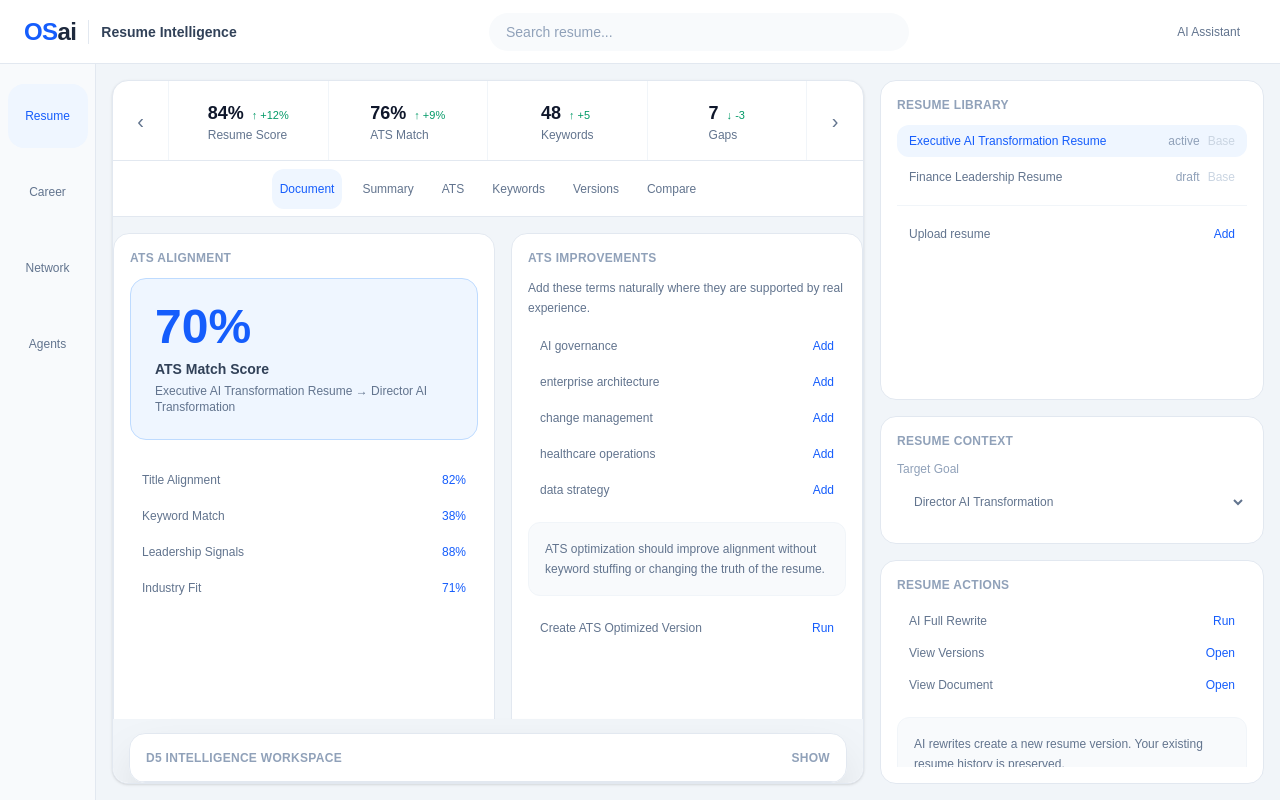
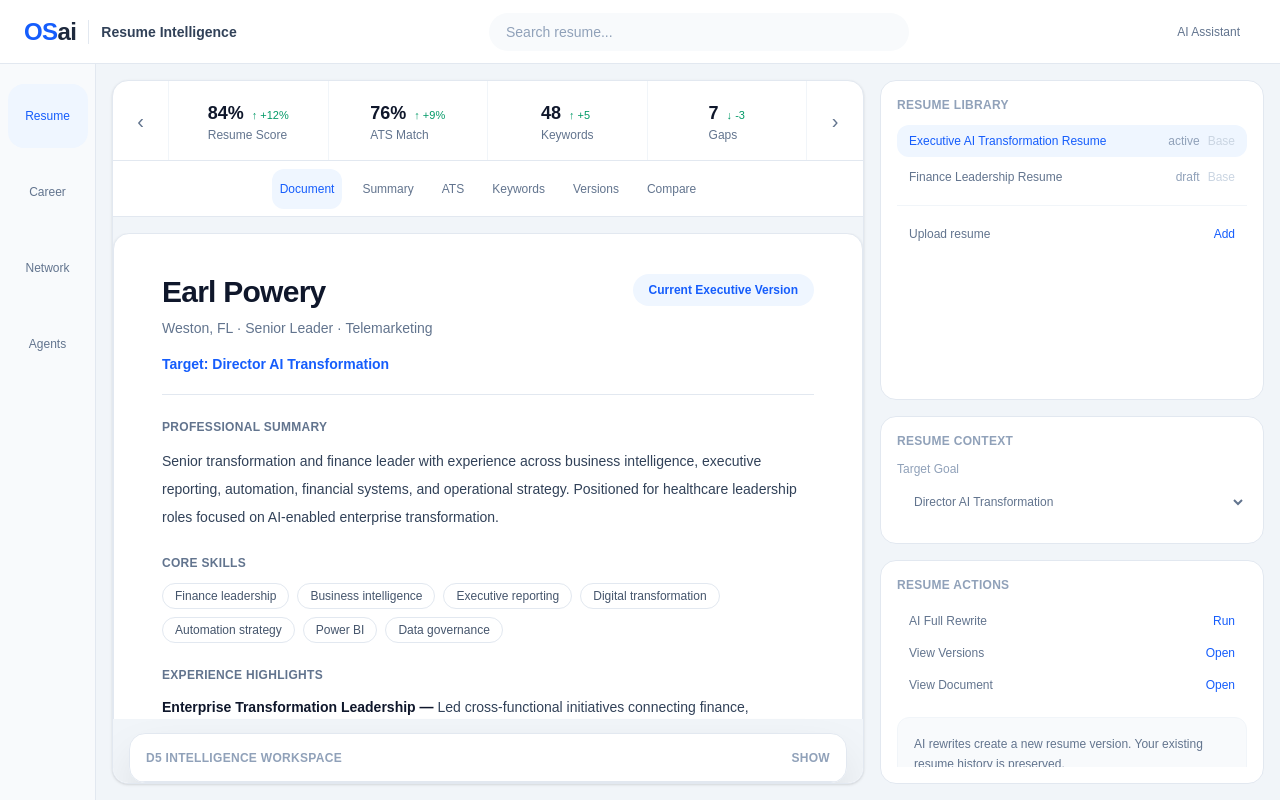
Before and after one commit to OrbitSystemsAi/career-pivot, a Next.js app: page / in a window 1280 px wide. Both pictures are taken after a click on the button "Resume". Built offline with nearby package versions, Linux system fonts and the light colour scheme.

Commit message:
Fix resume view routing

```diff
--- a/modules/resume/components/ResumeDocument.tsx
+++ b/modules/resume/components/ResumeDocument.tsx
@@ -1,45 +1,16 @@
 "use client";
 
+import { useState } from "react";
 import ActionRow from "@/core/ui/ActionRow";
 import PanelCard from "@/core/ui/PanelCard";
 import { useUser } from "@/core/user/UserProvider";
+import { resumeDocumentData } from "../data/resumeDocumentData";
 
-const targetKeywords = [
-  "AI governance",
-  "enterprise architecture",
-  "change management",
-  "healthcare operations",
-  "digital transformation",
-  "data strategy",
-  "executive reporting",
-  "automation",
-];
+type PreviewMode = "preview" | "text" | "debug";
 
-function normalize(value: string) {
-  return value.toLowerCase().trim();
-}
-
-function getDetectedKeywords(skills: string[], rawText: string) {
-  const normalizedText = normalize(rawText);
-
-  return targetKeywords.filter((keyword) => {
-    const normalizedKeyword = normalize(keyword);
-
-    return (
-      normalizedText.includes(normalizedKeyword) ||
-      skills.some((skill) => normalize(skill).includes(normalizedKeyword))
-    );
-  });
-}
-
-function getMissingKeywords(skills: string[], rawText: string) {
-  const detected = getDetectedKeywords(skills, rawText);
-
-  return targetKeywords.filter((keyword) => !detected.includes(keyword));
-}
-
-export default function ResumeATS() {
-  const { user, activeResumeId, optimizeResume } = useUser();
+export default function ResumeDocument() {
+  const [previewMode, setPreviewMode] = useState<PreviewMode>("preview");
+  const { user, activeResumeId } = useUser();
 
   const activeResume =
     user.resumes.find((resume) => resume.id === activeResumeId) ??
@@ -50,123 +21,276 @@ export default function ResumeATS() {
       (version) => version.id === activeResume.currentVersionId
     ) ?? activeResume?.versions[0];
 
-  const parsedDocument = activeVersion?.parsedDocument;
-  const structuredResume = parsedDocument?.structuredResume;
-
   const targetGoal = user.goals.find(
     (goal) => goal.id === activeResume?.targetGoalId
   );
 
-  const skills = structuredResume?.skills ?? user.skills;
-  const rawText = parsedDocument?.rawText ?? skills.join(" ");
-
-  const detectedKeywords = getDetectedKeywords(skills, rawText);
-  const missingKeywords = getMissingKeywords(skills, rawText);
-
-  const keywordScore =
-    targetKeywords.length > 0
-      ? Math.round((detectedKeywords.length / targetKeywords.length) * 100)
-      : 0;
-
-  const titleAlignment = targetGoal?.title ? 82 : 55;
-  const leadershipSignals = rawText.toLowerCase().includes("leader") ? 88 : 65;
-  const industryFit = targetGoal?.industry
-    ? rawText.toLowerCase().includes(targetGoal.industry.toLowerCase())
-      ? 84
-      : 71
-    : 60;
-
-  const atsScore = Math.round(
-    (keywordScore + titleAlignment + leadershipSignals + industryFit) / 4
+  const savedDocumentContent = resumeDocumentData.find(
+    (item) => item.resumeId === activeResume?.id
   );
 
-  const atsBreakdown = [
-    {
-      label: "Title Alignment",
-      value: `${titleAlignment}%`,
-    },
-    {
-      label: "Keyword Match",
-      value: `${keywordScore}%`,
-    },
-    {
-      label: "Leadership Signals",
-      value: `${leadershipSignals}%`,
-    },
-    {
-      label: "Industry Fit",
-      value: `${industryFit}%`,
-    },
-  ];
+  const parsedDocument = activeVersion?.parsedDocument;
+  const structuredResume = parsedDocument?.structuredResume;
 
-  function handleOptimizeATS() {
-    if (!activeResume) {
+  function handlePrint() {
+    window.print();
+  }
+
+  function handleDownloadOriginal() {
+    if (!parsedDocument?.originalFileDataUrl) {
       return;
     }
 
-    optimizeResume(activeResume.id, "ats");
+    const link = document.createElement("a");
+    link.href = parsedDocument.originalFileDataUrl;
+    link.download =
+      parsedDocument.originalFileName ?? parsedDocument.fileName ?? "resume.docx";
+
+    document.body.appendChild(link);
+    link.click();
+    document.body.removeChild(link);
   }
+
+  if (parsedDocument?.htmlPreview && !savedDocumentContent) {
+    const canDownloadOriginal = Boolean(parsedDocument.originalFileDataUrl);
 
     return (
       <div className="h-full w-full overflow-auto">
-      <div className="grid h-full min-h-[520px] grid-cols-[1fr_22rem] gap-4">
-        <PanelCard title="ATS Alignment">
-          <div className="mb-6 rounded-2xl border border-blue-200 bg-blue-50 p-6">
-            <div className="text-5xl font-bold text-blue-600">
-              {atsScore}%
+        <div className="sticky top-0 z-20 flex items-center justify-between border-b border-slate-200 bg-slate-100 px-4 py-3">
+          <div>
+            <div className="text-xs font-semibold uppercase tracking-wide text-slate-400">
+              Document
             </div>
 
-            <div className="mt-2 text-sm font-semibold text-slate-700">
-              ATS Match Score
-            </div>
-
-            <div className="mt-1 text-xs text-slate-500">
-              {activeResume?.name ?? "Selected resume"} →{" "}
-              {targetGoal?.title ?? "Target role"}
+            <div className="mt-1 text-sm font-semibold text-slate-700">
+              {parsedDocument.fileName}
             </div>
           </div>
 
-          <div className="space-y-1">
-            {atsBreakdown.map((item) => (
-              <ActionRow
-                key={item.label}
-                label={item.label}
-                value={item.value}
-              />
-            ))}
+          <div className="flex gap-2">
+            <button
+              onClick={() => setPreviewMode("preview")}
+              className={`rounded-xl border border-slate-200 bg-white px-3 py-2 text-xs font-semibold ${
+                previewMode === "preview"
+                  ? "text-blue-600"
+                  : "text-slate-500 hover:bg-blue-50 hover:text-blue-600"
+              }`}
+            >
+              Preview
+            </button>
+
+            <button
+              onClick={() => setPreviewMode("text")}
+              className={`rounded-xl border border-slate-200 bg-white px-3 py-2 text-xs font-semibold ${
+                previewMode === "text"
+                  ? "text-blue-600"
+                  : "text-slate-500 hover:bg-blue-50 hover:text-blue-600"
+              }`}
+            >
+              Parsed Text
+            </button>
+
+            <button
+              onClick={() => setPreviewMode("debug")}
+              className={`rounded-xl border border-slate-200 bg-white px-3 py-2 text-xs font-semibold ${
+                previewMode === "debug"
+                  ? "text-blue-600"
+                  : "text-slate-500 hover:bg-blue-50 hover:text-blue-600"
+              }`}
+            >
+              Debug
+            </button>
+
+            <button
+              onClick={handlePrint}
+              className="rounded-xl border border-slate-200 bg-white px-3 py-2 text-xs font-semibold text-slate-500 hover:bg-blue-50 hover:text-blue-600"
+            >
+              Print
+            </button>
+
+            <button
+              onClick={handleDownloadOriginal}
+              disabled={!canDownloadOriginal}
+              className={`rounded-xl border border-slate-200 bg-white px-3 py-2 text-xs font-semibold ${
+                canDownloadOriginal
+                  ? "text-slate-500 hover:bg-blue-50 hover:text-blue-600"
+                  : "cursor-not-allowed text-slate-300"
+              }`}
+            >
+              Download Original
+            </button>
           </div>
-        </PanelCard>
-
-        <PanelCard title="ATS Improvements">
-          <div className="mb-3 text-xs leading-5 text-slate-500">
-            Add these terms naturally where they are supported by real
-            experience.
         </div>
 
-          <div className="space-y-1">
-            {missingKeywords.length === 0 ? (
-              <ActionRow label="No major keyword gaps" value="Good" />
-            ) : (
-              missingKeywords.map((keyword) => (
-                <ActionRow key={keyword} label={keyword} action="Add" />
-              ))
+        <div className="bg-slate-100 px-8 py-6">
+          {previewMode === "preview" && (
+            <div className="mx-auto min-h-[1056px] w-full max-w-[816px] rounded-sm border border-slate-200 bg-white px-12 py-10 shadow-sm print:mx-0 print:max-w-none print:border-0 print:shadow-none">
+              <div
+                className="resume-preview text-sm leading-7 text-slate-800 [&_a]:text-blue-600 [&_h1]:mb-3 [&_h1]:text-3xl [&_h1]:font-bold [&_h2]:mt-6 [&_h2]:text-sm [&_h2]:font-bold [&_h2]:uppercase [&_h2]:tracking-wide [&_h2]:text-blue-600 [&_li]:ml-5 [&_li]:list-disc [&_p]:mb-3 [&_strong]:font-bold [&_table]:w-full [&_td]:align-top"
+                dangerouslySetInnerHTML={{
+                  __html: parsedDocument.htmlPreview,
+                }}
+              />
+            </div>
           )}
+
+          {previewMode === "text" && (
+            <div className="mx-auto min-h-[1056px] w-full max-w-[816px] rounded-sm border border-slate-200 bg-white px-12 py-10 shadow-sm">
+              <div className="mb-4 text-xs font-semibold uppercase tracking-wide text-slate-400">
+                Extracted Text
               </div>
 
-          <div className="mt-4 rounded-xl border border-slate-100 bg-slate-50 p-4 text-xs leading-5 text-slate-500">
-            ATS optimization should improve alignment without keyword stuffing
-            or changing the truth of the resume.
+              <div className="whitespace-pre-wrap text-sm leading-7 text-slate-700">
+                {parsedDocument.rawText}
               </div>
+            </div>
+          )}
 
-          <div className="mt-4">
+          {previewMode === "debug" && (
+            <div className="mx-auto w-full max-w-[816px]">
+              <PanelCard title="Parser Debug">
+                <ActionRow label="Parse Status" value={activeResume.parseStatus} />
+                <ActionRow label="Raw Lines" value={String(parsedDocument.lines.length)} />
+                <ActionRow label="Name" value={structuredResume?.name ?? "Missing"} />
                 <ActionRow
-              label="Create ATS Optimized Version"
-              action="Run"
-              onClick={handleOptimizeATS}
+                  label="Email"
+                  value={structuredResume?.contact.email ?? "Missing"}
                 />
+                <ActionRow
+                  label="Phone"
+                  value={structuredResume?.contact.phone ?? "Missing"}
+                />
+                <ActionRow
+                  label="Skills"
+                  value={String(structuredResume?.skills.length ?? 0)}
+                />
+                <ActionRow
+                  label="Experience"
+                  value={String(structuredResume?.experience.length ?? 0)}
+                />
+                <ActionRow
+                  label="Education"
+                  value={String(structuredResume?.education.length ?? 0)}
+                />
+                <ActionRow
+                  label="Certifications"
+                  value={String(structuredResume?.certifications.length ?? 0)}
+                />
+                <ActionRow
+                  label="Unknown Sections"
+                  value={String(structuredResume?.unknownSections.length ?? 0)}
+                />
+                <ActionRow
+                  label="Unclassified Lines"
+                  value={String(structuredResume?.unclassifiedLines.length ?? 0)}
+                />
+              </PanelCard>
             </div>
-        </PanelCard>
+          )}
         </div>
       </div>
     );
   }
+
+  const documentContent =
+    savedDocumentContent ?? {
+      summary:
+        parsedDocument?.rawText ??
+        `This document represents ${
+          activeVersion?.label ?? "the selected version"
+        }. OSai will connect parsed resume content and AI generated versions here.`,
+
+      highlights: [
+        {
+          title: "Parsed Upload",
+          description:
+            parsedDocument?.fileName ??
+            "No parsed upload is available for this version yet.",
+        },
+        {
+          title: "Current Version",
+          description: `You are viewing ${
+            activeVersion?.label ?? "the active version"
+          }.`,
+        },
+        {
+          title: "Target Alignment",
+          description:
+            "Resume content adapts based on the selected target role and career goal.",
+        },
+      ],
+    };
+
+  return (
+    <div className="h-full w-full overflow-auto">
+      <div className="min-h-full w-full rounded-2xl border border-slate-200 bg-white px-12 py-10 shadow-sm">
+        <div className="border-b border-slate-200 pb-5">
+          <div className="flex items-start justify-between">
+            <div>
+              <h1 className="text-3xl font-bold tracking-tight text-slate-900">
+                {user.name}
+              </h1>
+
+              <div className="mt-2 text-sm text-slate-500">
+                {user.location} · {user.currentTitle} ·{" "}
+                {user.currentIndustry}
+              </div>
+            </div>
+
+            <div className="rounded-full bg-blue-50 px-4 py-2 text-xs font-semibold text-blue-600">
+              {activeVersion?.label}
+            </div>
+          </div>
+
+          <div className="mt-4 text-sm font-semibold text-blue-600">
+            Target: {targetGoal?.title ?? activeResume?.targetJobTitle}
+          </div>
+        </div>
+
+        <section className="mt-6">
+          <h2 className="text-xs font-bold uppercase tracking-wide text-slate-500">
+            Professional Summary
+          </h2>
+
+          <p className="mt-3 text-sm leading-7 text-slate-700">
+            {documentContent.summary}
+          </p>
+        </section>
+
+        <section className="mt-6">
+          <h2 className="text-xs font-bold uppercase tracking-wide text-slate-500">
+            Core Skills
+          </h2>
+
+          <div className="mt-3 flex flex-wrap gap-2">
+            {user.skills.map((skill) => (
+              <span
+                key={skill}
+                className="rounded-full border border-slate-200 px-3 py-1 text-xs text-slate-600"
+              >
+                {skill}
+              </span>
+            ))}
+          </div>
+        </section>
+
+        <section className="mt-6">
+          <h2 className="text-xs font-bold uppercase tracking-wide text-slate-500">
+            Experience Highlights
+          </h2>
+
+          <div className="mt-3 space-y-3 text-sm leading-6 text-slate-700">
+            {documentContent.highlights.map((highlight) => (
+              <p key={highlight.title}>
+                <strong className="text-slate-900">
+                  {highlight.title} —
+                </strong>{" "}
+                {highlight.description}
+              </p>
+            ))}
+          </div>
+        </section>
+      </div>
+    </div>
+  );
+}
--- a/modules/resume/module.config.ts
+++ b/modules/resume/module.config.ts
@@ -30,7 +30,7 @@ export const resumeModule: ModuleDefinition = {
 
   views: [
     { label: "Document", id: "document" },
-    { label: "Summary", id: "overview" },
+    { label: "Summary", id: "summary" },
     { label: "ATS", id: "ats" },
     { label: "Keywords", id: "keywords" },
     { label: "Versions", id: "versions" },
@@ -38,7 +38,7 @@ export const resumeModule: ModuleDefinition = {
   ],
 
   panels: {
-    visualization: ResumeModule,
+    visualization: ResumeDocument,
 
     utilityTop: ResumeFilters,
     utilityMiddle: ResumeContext,
@@ -52,6 +52,10 @@ export const resumeModule: ModuleDefinition = {
   viewPanels: {
     document: {
       visualization: ResumeDocument,
+    },
+
+    summary: {
+      visualization: ResumeModule,
     },
 
     ats: {
```
Lines whose indentation alone changed are shown as unchanged.
